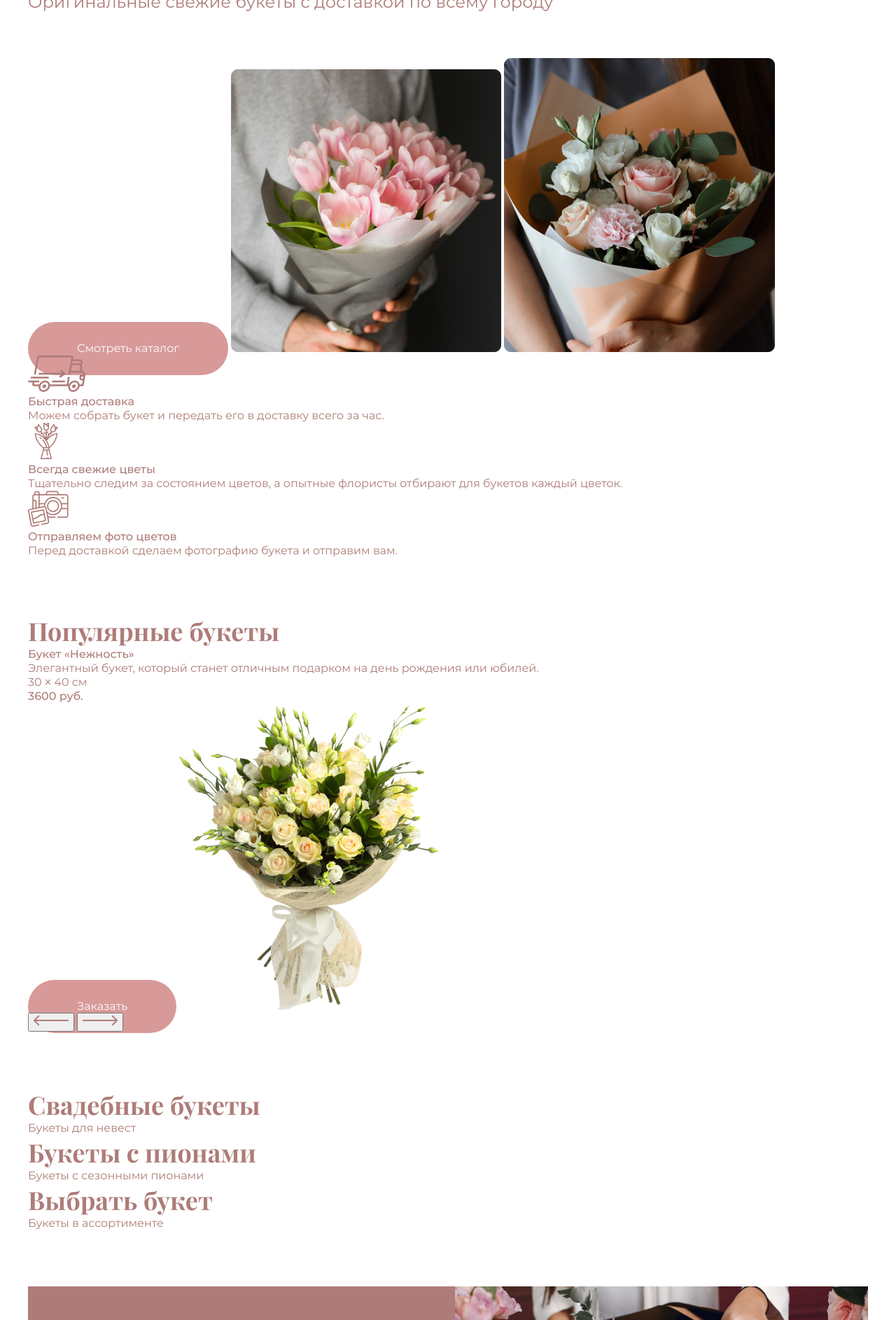
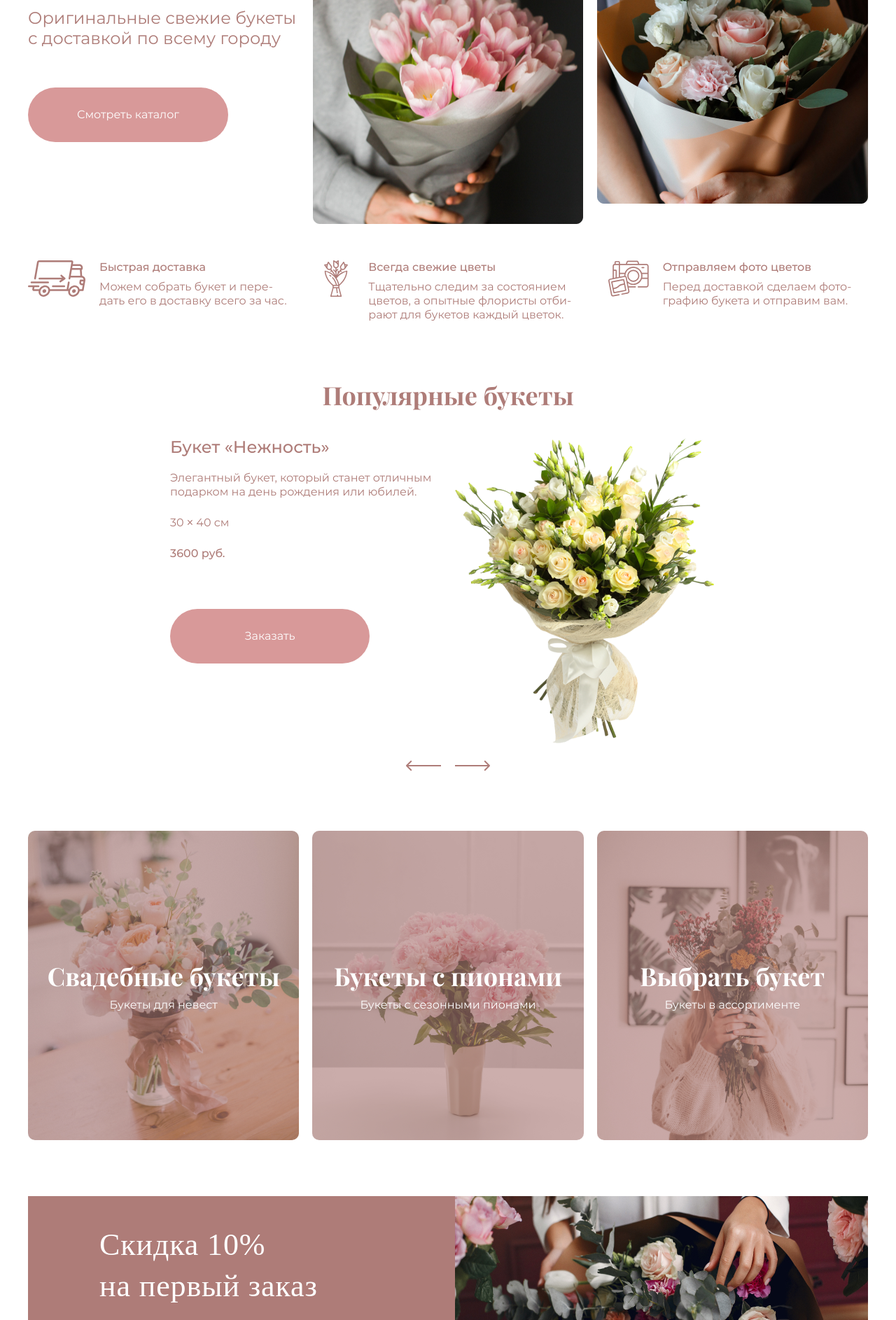
Before and after one commit to HecateCerridwen/marathonhtmlacademy, a plain HTML site: page index.html in a window 1280 px wide. Shown: the part 303-2189 px from the top of the page at 70% size. Drawn offline with Linux system fonts and the light colour scheme.

Commit message:
Сетка без последних 4-х секций

```diff
--- a/css/style.css
+++ b/css/style.css
@@ -82,7 +82,8 @@ a {
 
 .container {
   margin: 0 auto;
-	max-width: 1200px;
+  padding: 0 10px;
+	max-width: 1220px;
 }
 
 .section {
@@ -96,6 +97,12 @@ a {
   font-size: 36px;
   line-height: 48px;
   color: var(--title);
+  word-wrap: break-word;
+  overflow-wrap: break-word;
+  -webkit-hyphens: auto;
+  -ms-hyphens: auto;
+  -moz-hyphens: auto;
+  hyphens: auto;
 }
 
 .item-desc {
@@ -104,6 +111,12 @@ a {
   font-size: 16px;
   line-height: 20px;
   color: var(--desc);
+  word-wrap: break-word;
+  overflow-wrap: break-word;
+  -webkit-hyphens: auto;
+  -ms-hyphens: auto;
+  -moz-hyphens: auto;
+  hyphens: auto;
 }
 
 .item-title {
@@ -112,6 +125,12 @@ a {
   font-size: 16px;
   line-height: 20px;
   color: var(--title);
+  word-wrap: break-word;
+  overflow-wrap: break-word;
+  -webkit-hyphens: auto;
+  -ms-hyphens: auto;
+  -moz-hyphens: auto;
+  hyphens: auto;
 }
 
 .btn {
@@ -121,6 +140,7 @@ a {
   color: #FFFFFF;
   background: var(--btn);
   border-radius: 40px;
+  text-align: center;
 }
 
 /* header */
@@ -131,16 +151,51 @@ a {
   border-bottom: 1px solid #AE7C78;
 }
 
+.header__container {
+  position: relative;
+}
+
+.header__linklogo {
+  position: absolute;
+  margin: 0 62px;
+  top: 16px;
+  left: 484px;
+}
+
 .header__list {
   margin: 0;
-  padding: 22px 0;
+  padding: 22px 0 0;
   display: flex;
+  flex-wrap: wrap;
+  align-items: center;
+}
+
+.header__item {
+  margin-right: 95px;
+  margin-bottom: 22px
+}
+
+.header__item:nth-child(3) {
+  margin-right: 224px;
+}
+
+.header__item:nth-child(6) {
+  margin-right: 0;
 }
 
 /* topcatalog */
+.topcatalog__banner {
+  display:grid;
+  grid-template-columns: repeat(3, 1fr);
+  grid-template-rows: minmax(118px, auto) minmax(58px, auto) 1fr;
+  grid-auto-rows: minmax(386px, 1fr);
+  gap: 24px 20px;
+  margin-bottom: 48px;
+}
+
 .topcatalog__title {
+  grid-column: 1/2;
   margin: 0;
-  margin-bottom: 24px;
   font-family: 'Playfair Display';
   font-weight: 400;
   font-size: 44px;
@@ -153,16 +208,182 @@ a {
 }
 
 .topcatalog__desc {
+  grid-column: 1/2;
   margin: 0;
-  margin-bottom: 64px;
   font-weight: 400;
   font-size: 24px;
   line-height: 29px;
   color: var(--desc);
 }
 
+.topcatalog__btn {
+  grid-column: 1/2;
+  margin: 30px auto auto 0;
+}
+
+.topcatalog__img {
+  grid-row: 1/-1;
+}
+
+.topcatalog__img img {
+  width: 100%;
+}
+
+.topcatalog__img--pion {
+  grid-column: 2/3;
+  margin-top: 44px;
+}
+
+.topcatalog__img--rose {
+  grid-column: 3/-1;
+  margin-bottom: auto;
+}
+
+.topcatalog__list {
+  display: grid;
+  grid-template-columns: repeat(auto-fill, minmax(285px, auto));
+  gap: 20px 43px;
+}
+
+.topcatalog__item {
+  display: grid;
+  grid-template-rows: minmax(28px, auto) 1fr;
+  gap: 0px 20px;
+}
+
+.topcatalog__icon {
+  margin: 0 auto;
+  grid-column: 1/2;
+  grid-row: 1/3;
+}
+
+.topcatalog__titleitem {
+  margin-bottom: 8px;
+  grid-column: 2/3;
+}
+
+.topcatalog__descitem {
+  grid-column: 2/3;
+}
+
+/* popbouquets */
+.popbouquets__title {
+  text-align: center;
+  margin-bottom: 36px;
+}
+
+.popbouquets__card {
+  margin: 0 auto 20px;
+  display: grid;
+  max-width: 794px;
+  grid-template-columns: 1fr 1fr;
+  grid-template-rows: minmax(29px, auto) minmax(40px, auto) minmax(20px, auto) minmax(29px, auto) 1fr;
+  gap: 20px;
+}
+
+.popbouquets__titlecard {
+  font-size: 24px;
+  line-height: 29px;
+}
+
+.popbouquets__desccard {
+  grid-row: 2/3;
+}
+
+.popbouquets__sizecard {
+  margin-top: 4px;
+  grid-row: 3/4;
+}
+
+.popbouquets__pricecard {
+  margin-top: 4px;
+  grid-row: 4/5;
+}
+
+.popbouquets__btncard {
+  margin: 44px 0 auto;
+  max-width: 285px;
+  grid-row: 5/6;
+
+}
+
+.popbouquets__img {
+  grid-row: 1/-1;
+}
+
+.popbouquets__img img {
+  width: 100%;
+}
+
+.popbouquets__btncontainer {
+  display: flex;
+  justify-content: center;
+}
+
+.popbouquets__btnswiper {
+  padding: 0;
+  background-color: var(--background);
+  border: none;
+}
+
+.popbouquets__btnswiper--left {
+  margin-right: 20px;
+}
+
+/* goods */
+.goods__list {
+  display: grid;
+  grid-template-columns: repeat(auto-fill, minmax(330px, 1fr));
+  gap: 19px;
+}
+
+.goods__item {
+  min-height: 442px;
+  border-radius: 10px;
+}
+
+.goods__item:first-child {
+  background: url(../img/cardimg1x2.jpg) center no-repeat;
+  background-size: cover;
+}
+
+.goods__item:nth-child(2) {
+  background: url(../img/cardimg2x2.jpg) center no-repeat;
+  background-size: cover;
+}
+
+.goods__item:nth-child(3) {
+  background: url(../img/cardimg3x2.jpg) center no-repeat;
+  background-size: cover;
+}
+
+.goods__link {
+  display: flex;
+  flex-direction: column;
+  justify-content: center;
+  align-items: center;
+  padding: 10px;
+  width: 100%;
+  height: 100%;
+  background: rgba(174, 124, 120, 0.6);
+  border-radius: 10px;
+}
+
+.goods__titleitem {
+  margin-bottom: 8px;
+  text-align: center;
+  font-size: 36px;
+  line-height: 48px;
+  color: var(--title_white);
+}
+
+.goods__descitem {
+  color: var(--desc_white);
+}
+
 /* banner */
 .banner__container {
+  max-width: 1200px;
   padding: 40px 102px 64px 102px;
   background-color: var(--background_footer);
   background-image: url(../img/banner.jpg);
@@ -192,7 +413,57 @@ a {
   color: var(--desc_white);
 }
 
+/* step */
+.step__title {
+  margin-bottom: 36px;
+  text-align: center;
+  letter-spacing: 0.02em;
+}
+
+.step__list {
+  display: grid;
+  grid-template-columns: repeat(auto-fill, minmax(250px, 1fr));
+  gap: 20px;
+}
+
+.step__item {
+  display: flex;
+  flex-direction: column;
+  align-items: center;
+}
+
+.step__item svg {
+  margin-bottom: 8px;
+}
+
+.step__titleitem {
+  text-align: center;
+  margin-bottom: 8px;
+}
+
+.step__descitem {
+  text-align: center;
+  margin-bottom: 8px;
+}
+
 /* news */
+.news__container {
+  display: flex;
+  justify-content: space-between;
+  flex-wrap: wrap;
+}
+
+.news__container-left {
+  display: flex;
+  flex-direction: column;
+  justify-content: center;
+  max-width: 387px;
+}
+
+.news__title {
+  margin-bottom: 40px;
+}
+
 .news__desc {
   margin: 0;
   margin-bottom: 40px;
@@ -200,6 +471,25 @@ a {
   font-size: 24px;
   line-height: 29px;
   color: var(--desc);
+}
+
+.news__list {
+  display: flex;
+  align-items: center;
+  flex-wrap: wrap;
+}
+
+.news__item {
+  margin-right: 20px;
+}
+
+.news__item:last-child {
+  margin-right: 0;
+}
+
+.news__container-right {
+  display: grid;
+  g
 }
 
 /* reviews */
--- a/index.html
+++ b/index.html
@@ -5,6 +5,7 @@
     <meta http-equiv="X-UA-Compatible" content="IE=edge">
     <meta name="viewport" content="width=device-width, initial-scale=1.0">
     <title>Марафон 2021</title>
+    <link rel="preload" href="./fonts/MontserratRegular.woff2" as="font">
     <link rel="stylesheet" href="./css/normalize.min.css">
     <link rel="stylesheet" href="./css/style.css">
   </head>
@@ -41,32 +42,36 @@
     <main>
       <section class="topcatalog section">
         <div class="topcatalog__container container">
-          <h1 class="topcatalog__title">Авторские букеты <span>в Петербурге</span></h1>
+          <div class="topcatalog__banner">
+            <h1 class="topcatalog__title">Авторские букеты <span>в&nbsp;Петербурге</span></h1>
             <p class="topcatalog__desc">Оригинальные свежие букеты с доставкой по всему городу</p>
             <a class="topcatalog__btn btn" href="#">Смотреть каталог</a>
-          <picture>
-            <source srcset="./img/topimg1.jpg 1x, ./img/topimg1x2.jpg 2x"><img class="topcatalog__img topcatalog__img--img1" src="./img/topimg1.jpg" alt="Букет розовых тюльпанов" width="386" height="404">
+            <picture class="topcatalog__img topcatalog__img--pion">
+              <source srcset="./img/topimg1.jpg 1x, ./img/topimg1x2.jpg 2x">
+              <img  src="./img/topimg1.jpg" alt="Букет розовых тюльпанов" >
             </picture>
-          <picture>
-            <source srcset="./img/topimg2.jpg 1x, ./img/topimg2x2.jpg 2x"><img class="topcatalog__img topcatalog__img--img2" src="./img/topimg2.jpg" alt="Букет из разных сортов роз" width="387" height="420">
+            <picture class="topcatalog__img topcatalog__img--rose">
+              <source srcset="./img/topimg2.jpg 1x, ./img/topimg2x2.jpg 2x">
+              <img src="./img/topimg2.jpg" alt="Букет из разных сортов роз">
             </picture>
+          </div>
             <ul class="topcatalog__list">
               <li class="topcatalog__item">
-              <svg width="82" height="52" viewbox="0 0 82 52">
+                <svg class="topcatalog__icon" width="82" height="52" viewbox="0 0 82 52">
                   <use xlink:href="sprite.svg#car"></use>
                 </svg>
                 <h3 class="topcatalog__titleitem item-title">Быстрая доставка</h3>
                 <p class="topcatalog__descitem item-desc">Можем собрать букет и передать его в доставку всего за час.</p>
               </li>
               <li class="topcatalog__item">
-              <svg width="52" height="52" viewbox="0 0 52 52">
+                <svg class="topcatalog__icon" width="52" height="52" viewbox="0 0 52 52">
                   <use xlink:href="sprite.svg#bouquet"></use>
                 </svg>
                 <h3 class="topcatalog__titleitem item-title">Всегда свежие цветы</h3>
                 <p class="topcatalog__descitem item-desc">Тщательно следим за состоянием цветов, а опытные флористы отбирают для букетов каждый цветок.</p>
               </li>
               <li class="topcatalog__item">
-              <svg width="58" height="52" viewbox="0 0 58 52">
+                <svg class="topcatalog__icon" width="58" height="52" viewbox="0 0 58 52">
                   <use xlink:href="sprite.svg#photo"></use>
                 </svg>
                 <h3 class="topcatalog__titleitem item-title">Отправляем фото цветов</h3>
@@ -84,9 +89,9 @@
             <p class="popbouquets__sizecard item-desc">30 × 40 см</p>
             <p class="popbouquets__pricecard item-title">3600 руб.</p>
             <a class="popbouquets__btncard btn" href="#">Заказать</a>
-            <picture>
+            <picture class="popbouquets__img">
               <source srcset="./img/price.png 1x, ./img/pricex2.png 2x">
-              <img class="popbouquets__img popbouquets__img--img2" src="./img/price.png" alt="Букет Нежность из белых роз" width="387" height="438">
+              <img src="./img/price.png" alt="Букет Нежность из белых роз" width="387" height="438">
             </picture>
           </div>
           <div class="popbouquets__btncontainer">
@@ -128,7 +133,7 @@
         </div>
       </section>
       <section class="banner section">
-        <div class="banner__container container">
+        <div class="container banner__container">
           <h3 class="banner__title">Скидка 10% на&nbsp;первый заказ</h3>
           <p class="banner__desc">Если заказываете у нас букет впервые — при оформлении заказа введите промокод «Botanika2021» и получите скидку 10%.</p>
         </div>
@@ -156,7 +161,7 @@
                 <use xlink:href="sprite.svg#calendar"></use>
               </svg>
               <h3 class="step__titleitem item-title">Оплата</h3>
-              <p class="step__descitem item-desc">Оплатить заказ можно онлайн на сайте или при получении</p>
+              <p class="step__descitem item-desc">Оплатить заказ можно онлайн на&nbsp;сайте или при получении</p>
             </li>
             <li class="step__item">
               <svg width="82" height="52" viewbox="0 0 82 52">
@@ -170,8 +175,9 @@
       </section>
       <section class="news section">
         <div class="news__container container">
+          <div class="news__container-left">
             <h2 class="news__title title">Следите за нашими новостями</h2>
-          <p class="news__desc">Подписывайтесь на наши соцсети и узнавайте о новинках и акциях первым.</p>
+            <p class="news__desc">Подписывайтесь на наши соцсети и узнавайте о&nbsp;новинках и акциях первым.</p>
             <ul class="news__list">
               <li class="news__item">
                 <a class="news__link news__link--inst" href="#">
@@ -195,6 +201,8 @@
                 </a>
               </li>
             </ul>
+          </div>
+          <div class="news__container-right">
             <picture>
               <source srcset="./img/newsimg1.jpg 1x, ./img/newsimg1x2.jpg 2x">
               <img class="news__img news__img--img1" src="./img/newsimg1.jpg" alt="" aria-hidden="true" width="285" height="220">
@@ -207,6 +215,7 @@
               <source srcset="./img/newsimg3.jpg 1x, ./img/newsimg3x2.jpg 2x">
               <img class="news__img news__img--img3" src="./img/newsimg3.jpg" alt="" aria-hidden="true" width="387" height="460">
             </picture>
+          </div>
         </div>
       </section>
       <section class="reviews section">
```
Also changed, not shown: img/cardimg1.jpg (deleted), img/cardimg2.jpg (deleted), img/cardimg3.jpg (deleted), img/newsimg1x2.jpg (renamed from img/newsim1x2.jpg). Lines whose indentation alone changed are shown as unchanged.
